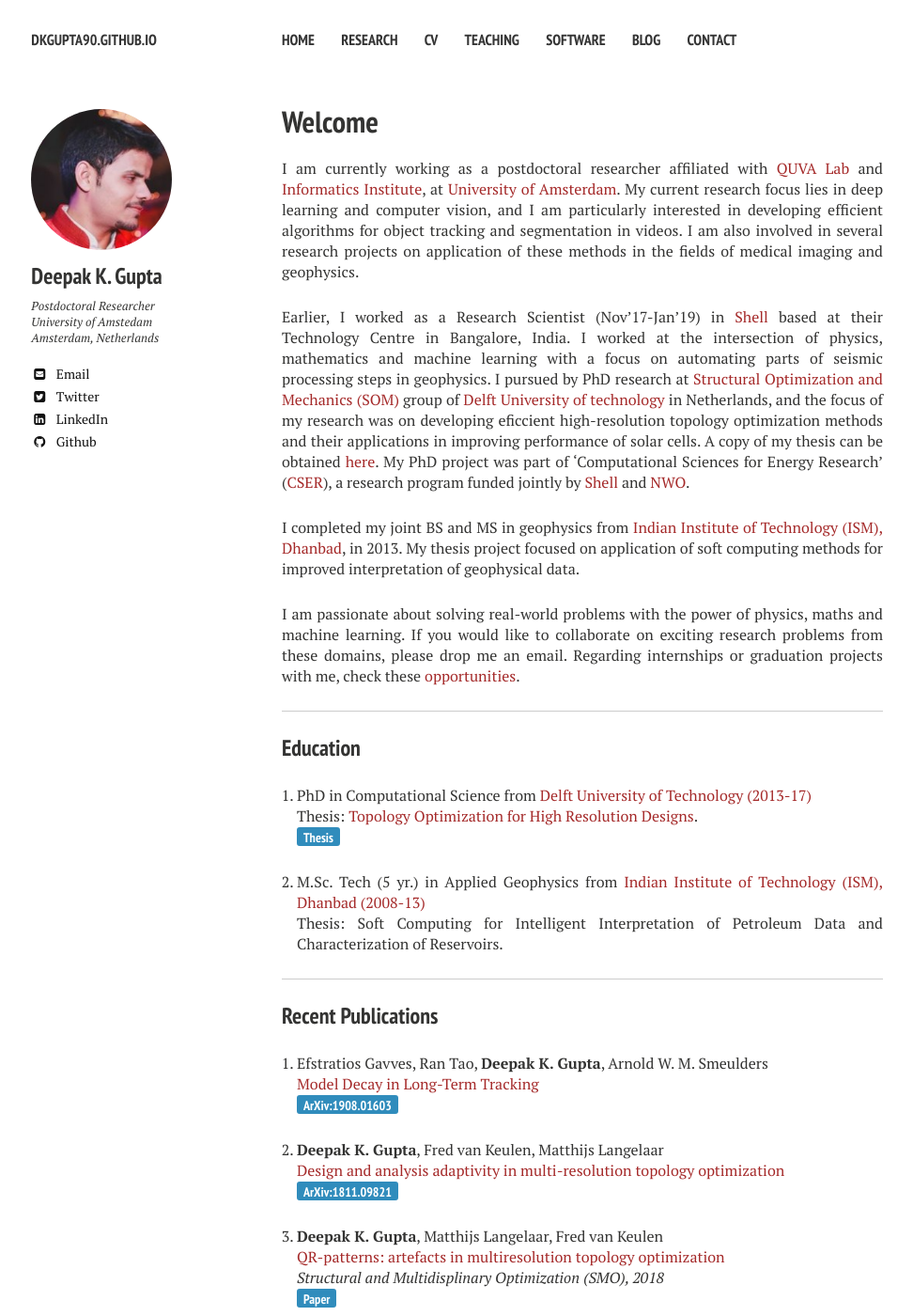
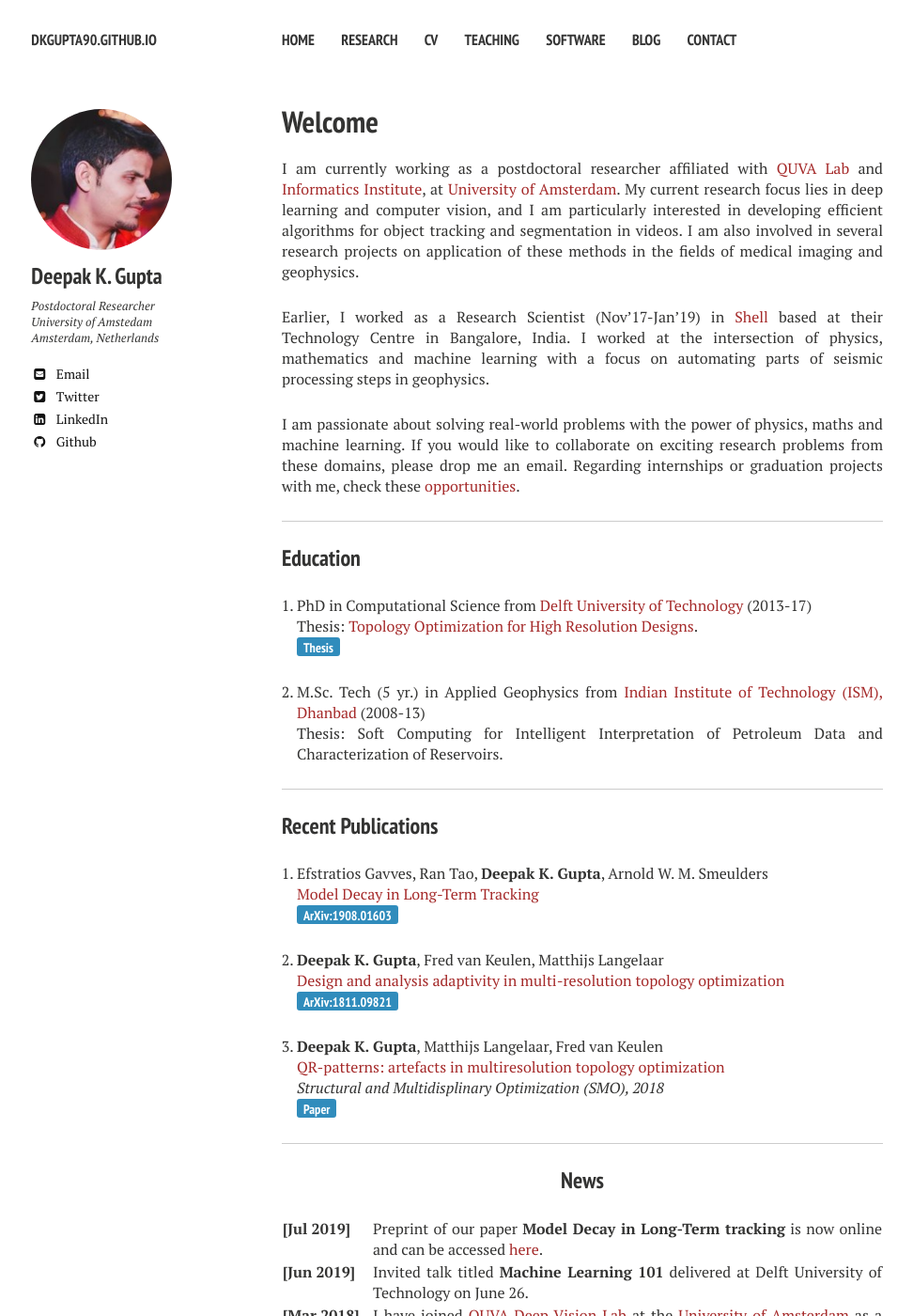
Before and after one commit to dkgupta90/dkgupta90.github.io, a Jekyll site: the page built from index.md, in a window 1280 px wide and 1400 px high. Shown: the whole window at 94% size, without its empty margins (20-992 px from the left). Built offline with Jekyll 4.4.1, drawn with Linux system fonts in a browser that asks for light colours; nearby versions of some CDN libraries.

Commit message:
Updating 011

```diff
--- a/index.md
+++ b/index.md
@@ -7,20 +7,18 @@ comments: false
 ---
 I am currently working as a postdoctoral researcher affiliated with [QUVA Lab](https://ivi.fnwi.uva.nl/quva/) and [Informatics Institute](https://ivi.uva.nl/), at [University of Amsterdam](https://www.uva.nl/en). My current research focus lies in deep learning and computer vision, and I am particularly interested in developing efficient algorithms for object tracking and segmentation in videos. I am also involved in several research projects on application of these methods in the fields of medical imaging and geophysics.
 
-Earlier, I worked as a Research Scientist (Nov'17-Jan'19) in [Shell](https://www.shell.com/) based at their Technology Centre in Bangalore, India. I worked at the intersection of physics, mathematics and machine learning with a focus on automating parts of seismic processing steps in geophysics. I pursued by PhD research at [Structural Optimization and Mechanics (SOM)](https://www.tudelft.nl/3me/afdelingen/precision-and-microsystems-engineering-pme/research/structural-optimization-and-mechanics-som/) group of [Delft University of technology](https://www.tudelft.nl/en/) in Netherlands, and the focus of my research was on developing eficcient high-resolution topology optimization methods and their applications in improving performance of solar cells. A copy of my thesis can be obtained [here](https://repository.tudelft.nl/islandora/object/uuid:51dde3f6-2a38-47a0-b719-420ff74ded5d?collection=research). My PhD project was part of 'Computational Sciences for Energy Research' ([CSER](https://www.fom.nl/en/nwo-domain-science/collaboration-with-companies/cser-2/)), a research program funded jointly by [Shell](https://www.shell.com/) and [NWO](https://www.nwo.nl/en).
-
-I completed my joint BS and MS in geophysics from [Indian Institute of Technology (ISM), Dhanbad](https://www.iitism.ac.in), in 2013. My thesis project focused on application of soft computing methods for improved interpretation of geophysical data.
+Earlier, I worked as a Research Scientist (Nov'17-Jan'19) in [Shell](https://www.shell.com/) based at their Technology Centre in Bangalore, India. I worked at the intersection of physics, mathematics and machine learning with a focus on automating parts of seismic processing steps in geophysics.
 
 I am passionate about solving real-world problems with the power of physics, maths and machine learning. If you would like to collaborate on exciting research problems from these domains, please drop me an email. Regarding internships or graduation projects with me, check these [opportunities]().
 
 ----
 
 ### Education
-1. PhD in Computational Science from <a href='https://www.tudelft.nl/en/'>Delft University of Technology (2013-17)</a>
+1. PhD in Computational Science from <a href='https://www.tudelft.nl/en/'>Delft University of Technology</a> (2013-17)
 Thesis: [Topology Optimization for High Resolution Designs](https://repository.tudelft.nl/islandora/object/uuid:51dde3f6-2a38-47a0-b719-420ff74ded5d?collection=research).
 [<button type="button" class="btn btn-info">Thesis</button>](https://repository.tudelft.nl/islandora/object/uuid:51dde3f6-2a38-47a0-b719-420ff74ded5d?collection=research)
 
-2. M.Sc. Tech (5 yr.) in Applied Geophysics from <a href=''>Indian Institute of Technology (ISM), Dhanbad (2008-13)</a>
+2. M.Sc. Tech (5 yr.) in Applied Geophysics from <a href=''>Indian Institute of Technology (ISM), Dhanbad</a> (2008-13)
 Thesis: Soft Computing for Intelligent Interpretation of Petroleum Data and Characterization of Reservoirs.
 
 ----
```
